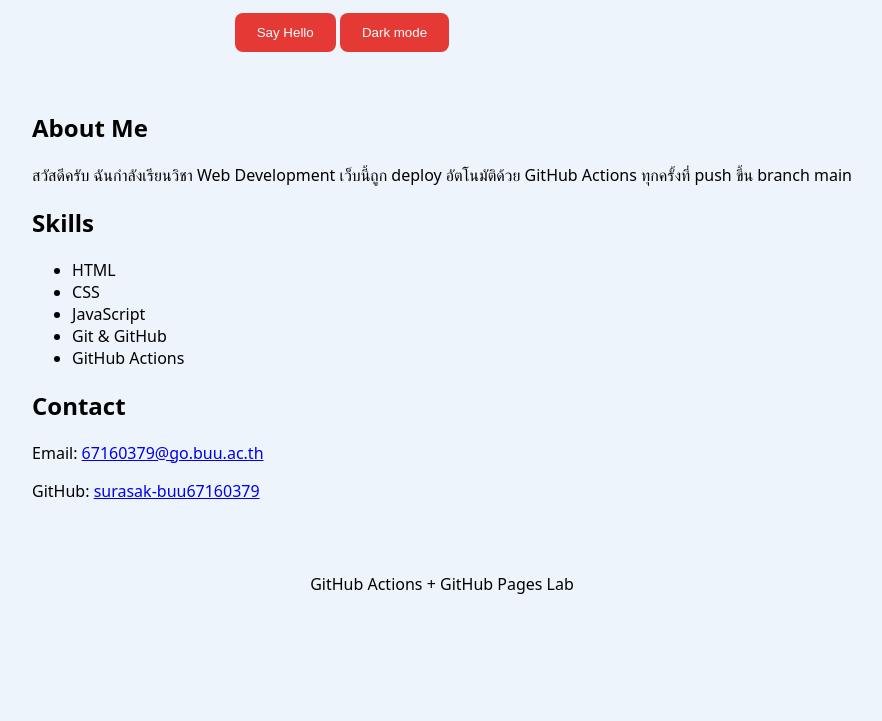
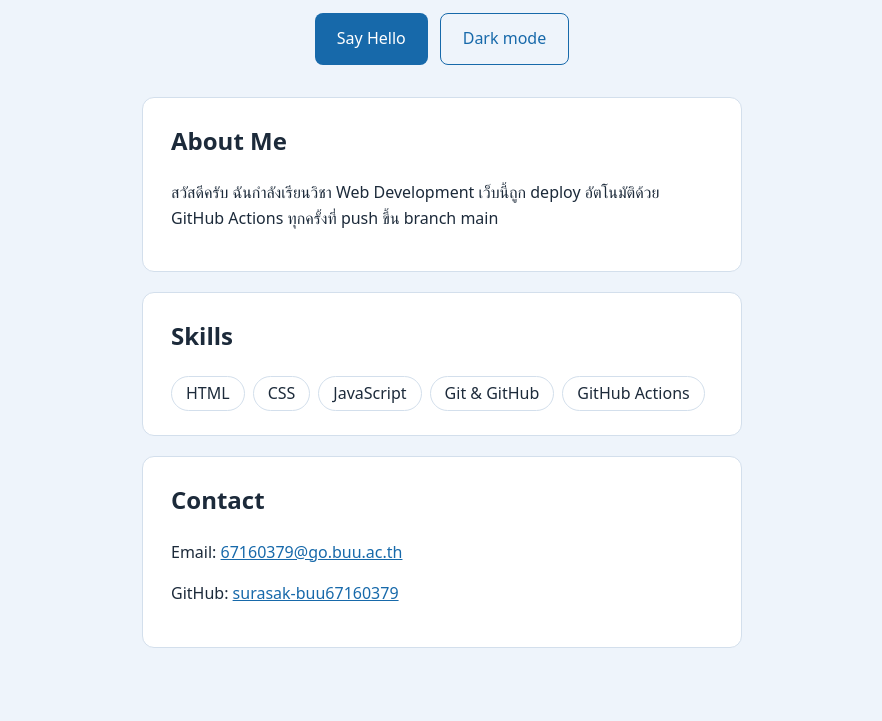
Before and after one commit to surasak-buu67160379/webdev-actions-lab, a plain HTML site: page index.html in a window 1280 px wide. Shown: the part 169-890 px from the top of the page, without its empty margins (198-1080 px from the left). Before the commit the page ends 800 px from the top, so only its background shows below. Drawn offline with Linux system fonts and the light colour scheme.

Commit message:
Add dark mode styles

```diff
--- a/style.css
+++ b/style.css
@@ -1,6 +1,106 @@
-body { font-family: system-ui, sans-serif; background: #eef4fb;
-       margin: 0; min-height: 100vh; display: grid; place-items: center; }
-.card { background: white; padding: 40px; border-radius: 18px;
-        box-shadow: 0 12px 32px #1e3a5f20; text-align: center; }
-button { background: #e53935; color: white; border: 0;
-         padding: 12px 22px; border-radius: 8px; cursor: pointer; }
+:root {
+  --bg: #eef4fb;
+  --surface: #ffffff;
+  --text: #1c2a3a;
+  --muted: #5b6b7d;
+  --accent: #1769aa;
+  --line: #d3dfec;
+}
+
+[data-theme="dark"] {
+  --bg: #0f1722;
+  --surface: #182231;
+  --text: #e6edf5;
+  --muted: #9fb0c3;
+  --accent: #5aa9e6;
+  --line: #2b3a4e;
+}
+
+* { box-sizing: border-box; }
+
+body {
+  font-family: system-ui, sans-serif;
+  background: var(--bg);
+  color: var(--text);
+  margin: 0;
+  line-height: 1.6;
+  transition: background 0.2s, color 0.2s;
+}
+
+.top {
+  text-align: center;
+  padding: 48px 20px 32px;
+}
+
+.top h1 { margin: 0 0 8px; }
+.top p { margin: 4px 0; color: var(--muted); }
+#status { color: var(--text); font-weight: 600; }
+
+.actions {
+  display: flex;
+  gap: 12px;
+  justify-content: center;
+  flex-wrap: wrap;
+  margin-top: 20px;
+}
+
+button {
+  background: var(--accent);
+  color: white;
+  border: 0;
+  padding: 12px 22px;
+  border-radius: 8px;
+  cursor: pointer;
+  font: inherit;
+}
+
+button.secondary {
+  background: transparent;
+  color: var(--accent);
+  border: 1px solid var(--accent);
+}
+
+button:focus-visible,
+a:focus-visible {
+  outline: 3px solid var(--accent);
+  outline-offset: 2px;
+}
+
+main {
+  max-width: 640px;
+  margin: 0 auto;
+  padding: 0 20px 40px;
+}
+
+section {
+  background: var(--surface);
+  border: 1px solid var(--line);
+  border-radius: 12px;
+  padding: 24px 28px;
+  margin-bottom: 20px;
+}
+
+section h2 { margin-top: 0; }
+
+.skills {
+  list-style: none;
+  padding: 0;
+  margin: 0;
+  display: flex;
+  flex-wrap: wrap;
+  gap: 8px;
+}
+
+.skills li {
+  border: 1px solid var(--line);
+  border-radius: 999px;
+  padding: 4px 14px;
+}
+
+a { color: var(--accent); }
+
+footer {
+  text-align: center;
+  color: var(--muted);
+  padding: 0 20px 40px;
+}
```
